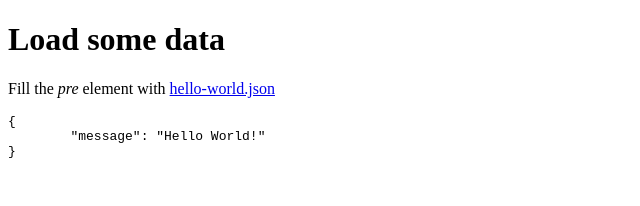
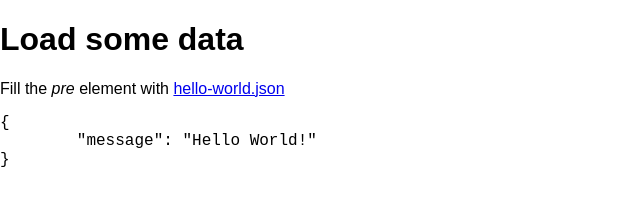
Before and after one commit to rsdoiel/r-tag, a plain HTML site: page r-get-demo.html in a window 1280 px wide. Shown: the whole page, without its empty margins (0-640 px from the left). Drawn offline with nearby package versions, Linux system fonts and the light colour scheme.

Commit message:
commiting to

```diff
--- a/r-get-demo.html
+++ b/r-get-demo.html
@@ -1,6 +1,11 @@
 <!DOCTYPE html>
 <html>
-    <head><title>r-tag: demo</title></head>
+    <head>
+        <title>r-tag: demo</title>
+        <link rel="stylesheet" href="//cdnjs.cloudflare.com/ajax/libs/pure/0.5.0/pure-min.css">
+        <link rel="stylesheet" href="brick/brick-1.0.1.min.css">
+        <link rel="stylesheet" href="css/style.css">
+    </head>
     <body>
         <h1>Load some data</h1>
         <p>Fill the <em>pre</em> element with <a href="r-get/hello-world.json">hello-world.json</a></h1>
```
Also changed, not shown: r-args-demo.html (+2 -2 lines), r-marked-demo.html (+6 -1 lines).
